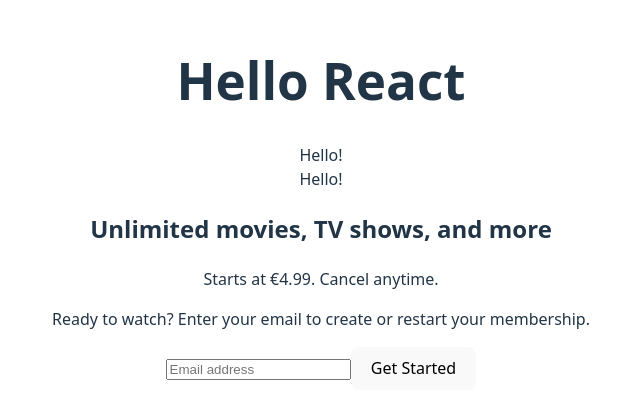
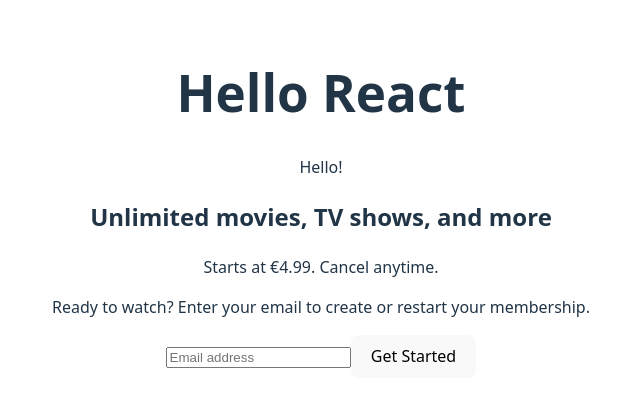
Before and after one commit to leonidvuha/store-app, a React (Vite) app: page / in a window 1280 px wide. Shown: the part 196-614 px from the top of the page, without its empty margins (319-959 px from the left). Built offline with nearby package versions, Linux system fonts and the light colour scheme.

Commit message:
remove hello

```diff
--- a/src/App.tsx
+++ b/src/App.tsx
@@ -7,7 +7,7 @@ function App() {
     <>
       <h1>Hello React</h1>
       <Greeting />
-      <Greeting />
+
       <Hero />
     </>
   );
```
